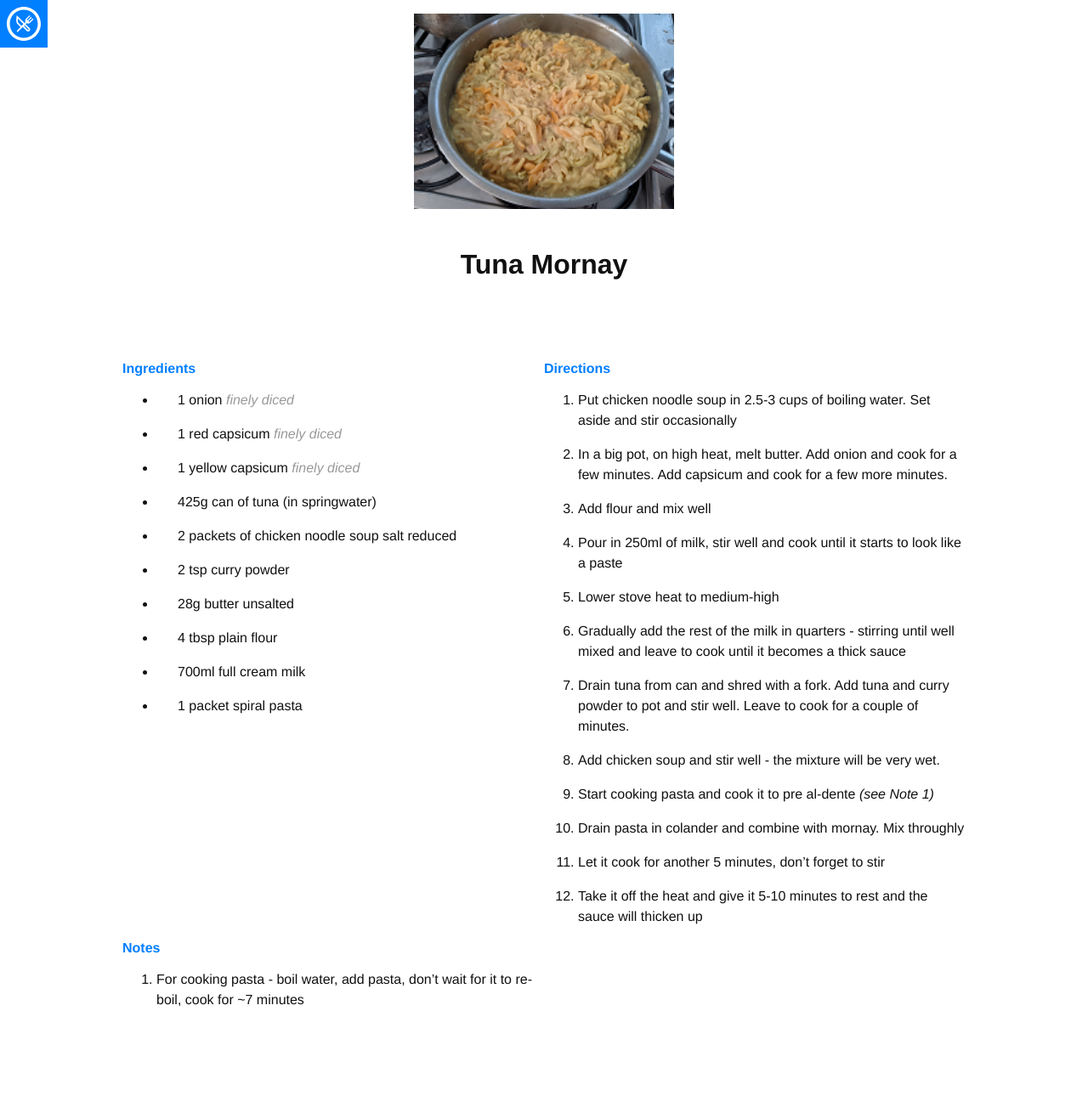
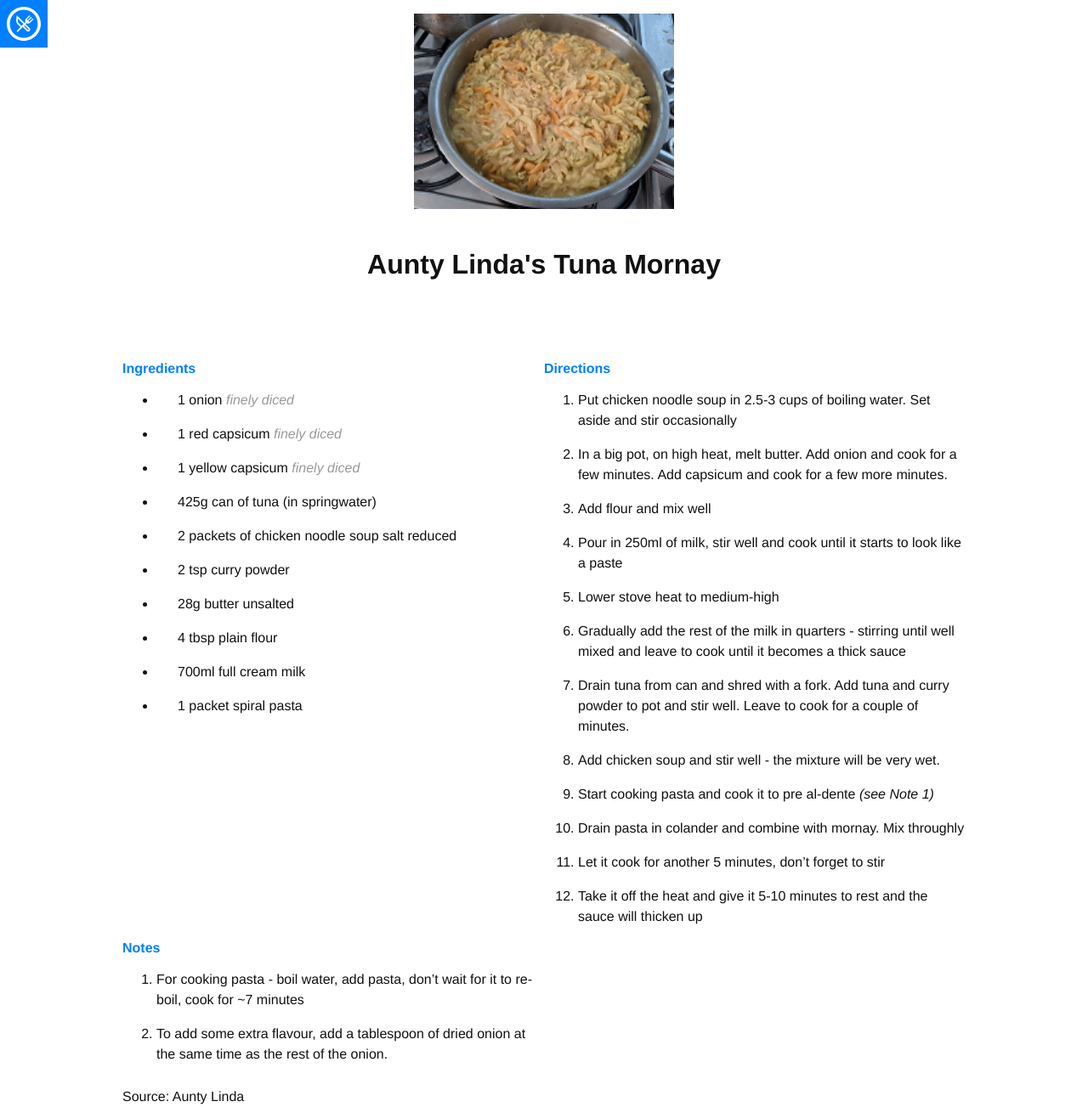
Before and after one commit to LexMalta/recipes, a Jekyll site: the page built from _recipes/tuna-mornay.md, in a window 1280 px wide. Shown: the whole page at 85% size. Built offline with Jekyll 4.4.1, drawn with Linux system fonts in a browser that asks for light colours; nearby versions of some CDN libraries; some web fonts are replaced; before the commit the page ends 1205 px from its top, so only the background shows below that.

Commit message:
Update the tuna mornay recipe with source and note

```diff
--- a/_recipes/tuna-mornay.md
+++ b/_recipes/tuna-mornay.md
@@ -1,8 +1,9 @@
 ---
 layout: recipe
-title: "Tuna Mornay"
+title: "Aunty Linda's Tuna Mornay"
 image: tuna-mornay.png
 tags: dinner, fish
+source: Aunty Linda
 
 ingredients:
 - 1 onion _finely diced_
@@ -32,4 +33,5 @@ directions:
 
 notes:
 - For cooking pasta - boil water, add pasta, don't wait for it to re-boil, cook for ~7 minutes
+- To add some extra flavour, add a tablespoon of dried onion at the same time as the rest of the onion.
 ---
```
